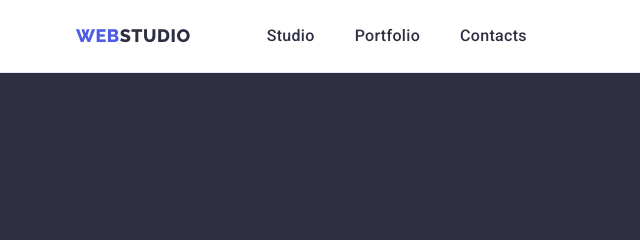
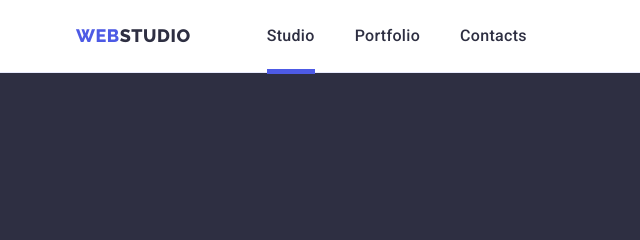
Before and after one commit to yaroslawv-nexus/goit-markup-hw-03, a plain HTML site: page index.html in a window 1280 px wide. Shown: the top 240 px of the page, 0-640 px from the left. Drawn offline with nearby package versions, Linux system fonts and the light colour scheme.

Commit message:
current2

```diff
--- a/index.html
+++ b/index.html
@@ -25,7 +25,7 @@
           >
           <ul class="index-nav list menu-flex nav-item">
             <li class="menu-item">
-              <a href="./index.html" class="link">Studio</a>
+              <a href="./index.html" class="link current">Studio</a>
             </li>
             <li class="menu-item">
               <a href="./portfolio.html" class="link">Portfolio</a>
```
